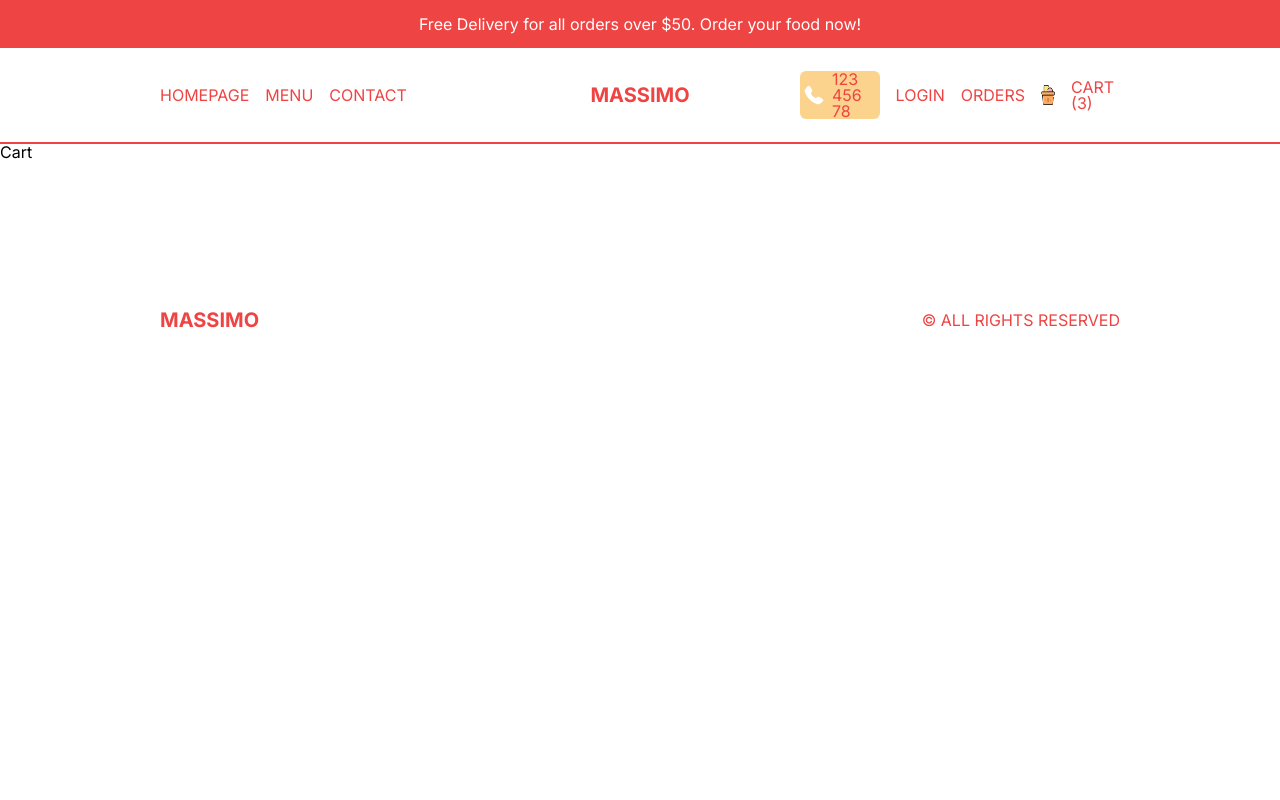
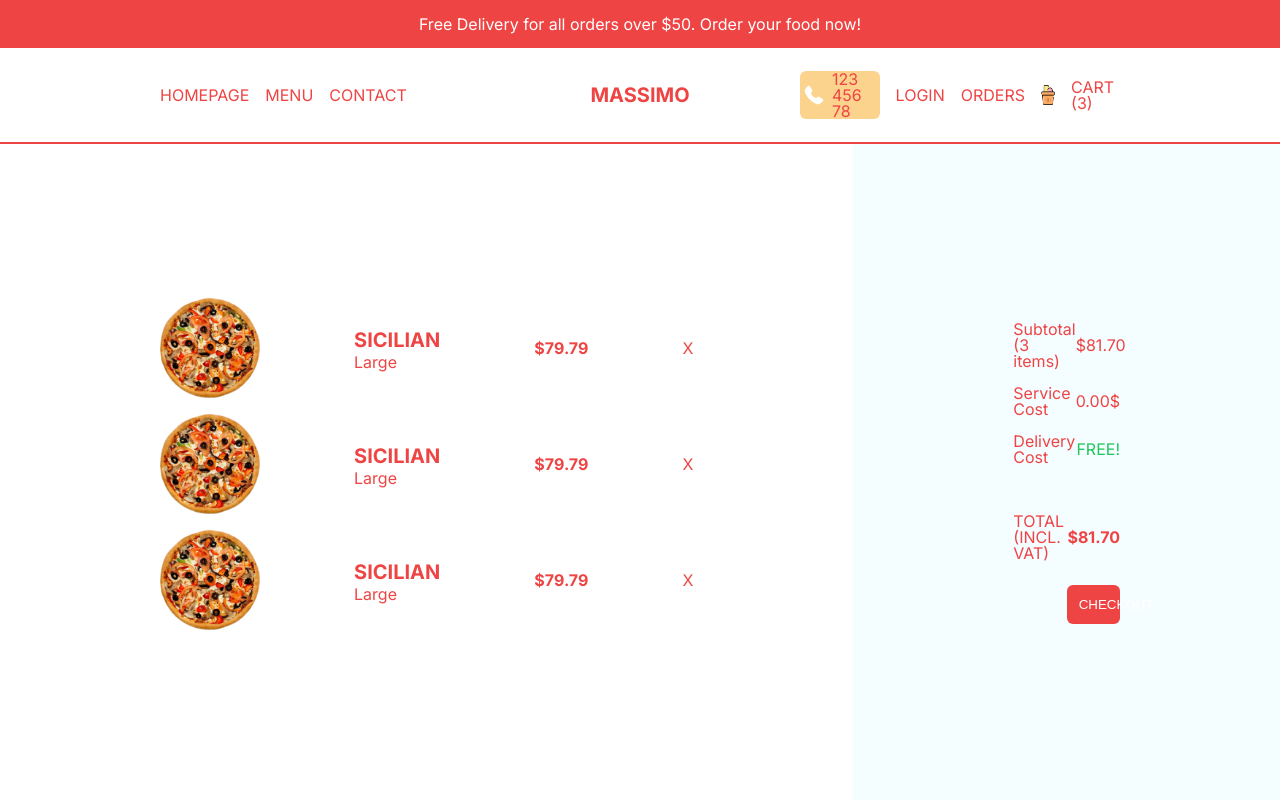
Before and after one commit to sabashatirishvili/final, a Next.js app: page /cart in a window 1280 px wide. Shown: the top 800 px of the page. Built offline with nearby package versions, Linux system fonts and the light colour scheme.

Commit message:
Finished Cart

```diff
--- a/src/app/cart/page.jsx
+++ b/src/app/cart/page.jsx
@@ -1,10 +1,78 @@
-import React from 'react'
-import styles from './page.module.css'
+import React from "react";
+import styles from "./page.module.css";
+import Image from "next/image";
 
 function Cart() {
   return (
-    <div>Cart</div>
-  )
+    <div className={styles.container}>
+      <div className={styles.items}>
+        <div className={styles.singleItem}>
+          <Image
+            src="/temporary/p1.png"
+            alt="product"
+            width={100}
+            height={100}
+            className={styles.img}
+          />
+          <div className={styles.textContainer}>
+            <h1 className={styles.title}>Sicilian</h1>
+            <span className={styles.type}>Large</span>
+          </div>
+          <h2 className={styles.price}>$79.79</h2>
+          <span className={styles.close}>X</span>
+        </div>
+        <div className={styles.singleItem}>
+          <Image
+            src="/temporary/p1.png"
+            alt="product"
+            width={100}
+            height={100}
+            className={styles.img}
+          />
+          <div className={styles.textContainer}>
+            <h1 className={styles.title}>Sicilian</h1>
+            <span className={styles.type}>Large</span>
+          </div>
+          <h2 className={styles.price}>$79.79</h2>
+          <span className={styles.close}>X</span>
+        </div>
+        <div className={styles.singleItem}>
+          <Image
+            src="/temporary/p1.png"
+            alt="product"
+            width={100}
+            height={100}
+            className={styles.img}
+          />
+          <div className={styles.textContainer}>
+            <h1 className={styles.title}>Sicilian</h1>
+            <span className={styles.type}>Large</span>
+          </div>
+          <h2 className={styles.price}>$79.79</h2>
+          <span className={styles.close}>X</span>
+        </div>
+      </div>
+      <div className={styles.paymentContainer}>
+        <div className={styles.subtotal}>
+          <span>Subtotal (3 items)</span>
+          <span>$81.70</span>
+        </div>
+        <div className={styles.services}>
+          <span>Service Cost</span>
+          <span>0.00$</span>
+        </div>
+        <div className={styles.delivery}>
+          <span>Delivery Cost</span>
+          <span className={styles.deliveryPrice}>FREE!</span>
+        </div>
+        <div className={styles.total}>
+          <h2>TOTAL (INCL. VAT)</h2>
+          <h2 className={styles.totalCost}>$81.70</h2>
+        </div>
+        <button className={styles.btn}>Checkout</button>
+      </div>
+    </div>
+  );
 }
 
-export default Cart
+export default Cart;
--- a/src/app/cart/page.module.css
+++ b/src/app/cart/page.module.css
@@ -0,0 +1,121 @@
+.container {
+  height: calc(100vh - 6rem);
+  color: #ef4444;
+  display: flex;
+  flex-direction: column;
+}
+
+.items,
+.paymentContainer {
+  height: 50%;
+  padding: 1rem;
+}
+
+.items {
+  display: flex;
+  flex-direction: column;
+  justify-content: center;
+  overflow: scroll;
+}
+
+.paymentContainer {
+  background-color: #f4fdff;
+  display: flex;
+  flex-direction: column;
+  gap: 1rem;
+  justify-content: center;
+}
+
+.title {
+  text-transform: uppercase;
+  font-size: 1.25rem;
+  line-height: 1.75rem;
+  font-weight: bold;
+}
+
+.price {
+  font-weight: bold;
+}
+
+.close {
+  cursor: pointer;
+}
+
+.btn {
+  background-color: #ef4444;
+  color: #fff;
+  padding: 0.75rem;
+  border-radius: 0.375rem;
+  width: 50%;
+  text-transform: uppercase;
+  align-self: end;
+}
+
+.singleItem {
+  display: flex;
+  align-items: center;
+  justify-content: space-between;
+  margin-bottom: 1rem;
+}
+
+.subtotal,
+.services,
+.delivery,
+.total {
+  display: flex;
+  justify-content: space-between;
+  align-items: center;
+}
+
+.deliveryPrice {
+  color: #22c55e;
+}
+
+.total {
+  margin-top: 2rem;
+  margin-bottom: 0.5rem;
+}
+.totalCost {
+  font-weight: bold;
+}
+@media only screen and (min-width: 768px) {
+  .container {
+    height: calc(100vh - 9rem);
+  }
+}
+
+@media only screen and (min-width: 1024px) {
+  .container {
+    flex-direction: row;
+  }
+
+  .items {
+    height: 100%;
+    width: calc((100% / 3) * 2);
+    padding: 0 5rem;
+  }
+
+  .paymentContainer {
+    height: 100%;
+    width: calc(100% / 3);
+    padding: 0 5rem;
+  }
+}
+
+@media only screen and (min-width: 1280px) {
+  .items, .paymentContainer {
+    padding: 0 10rem;
+  }
+}
+
+@media only screen and (min-width: 1536px) {
+  .paymentContainer, .items {
+    flex: 1;
+  }
+
+  .paymentContainer {
+    font-size: 1.25rem;
+    line-height: 1.75rem;
+    gap: 1.5rem;
+  }
+}
```
